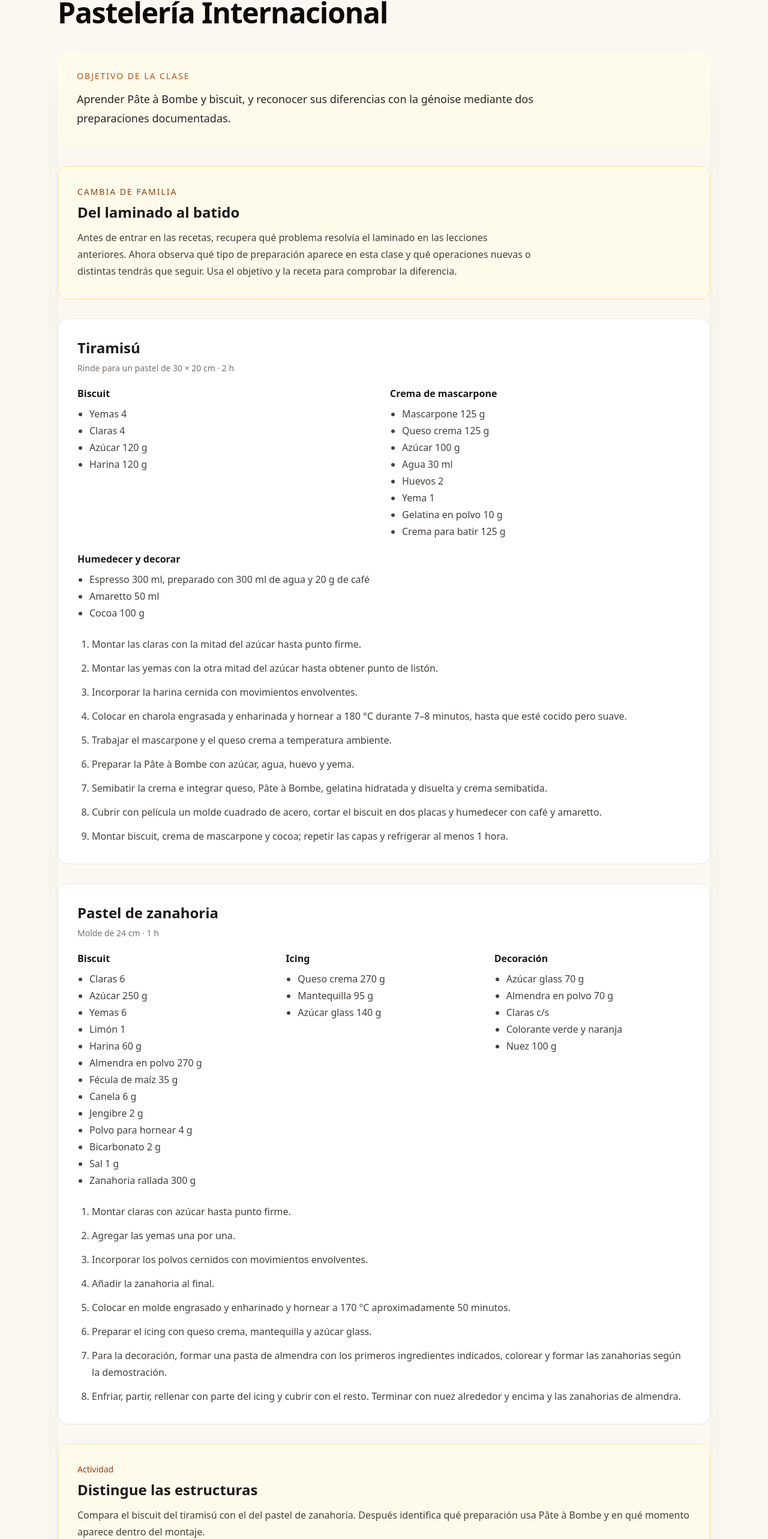
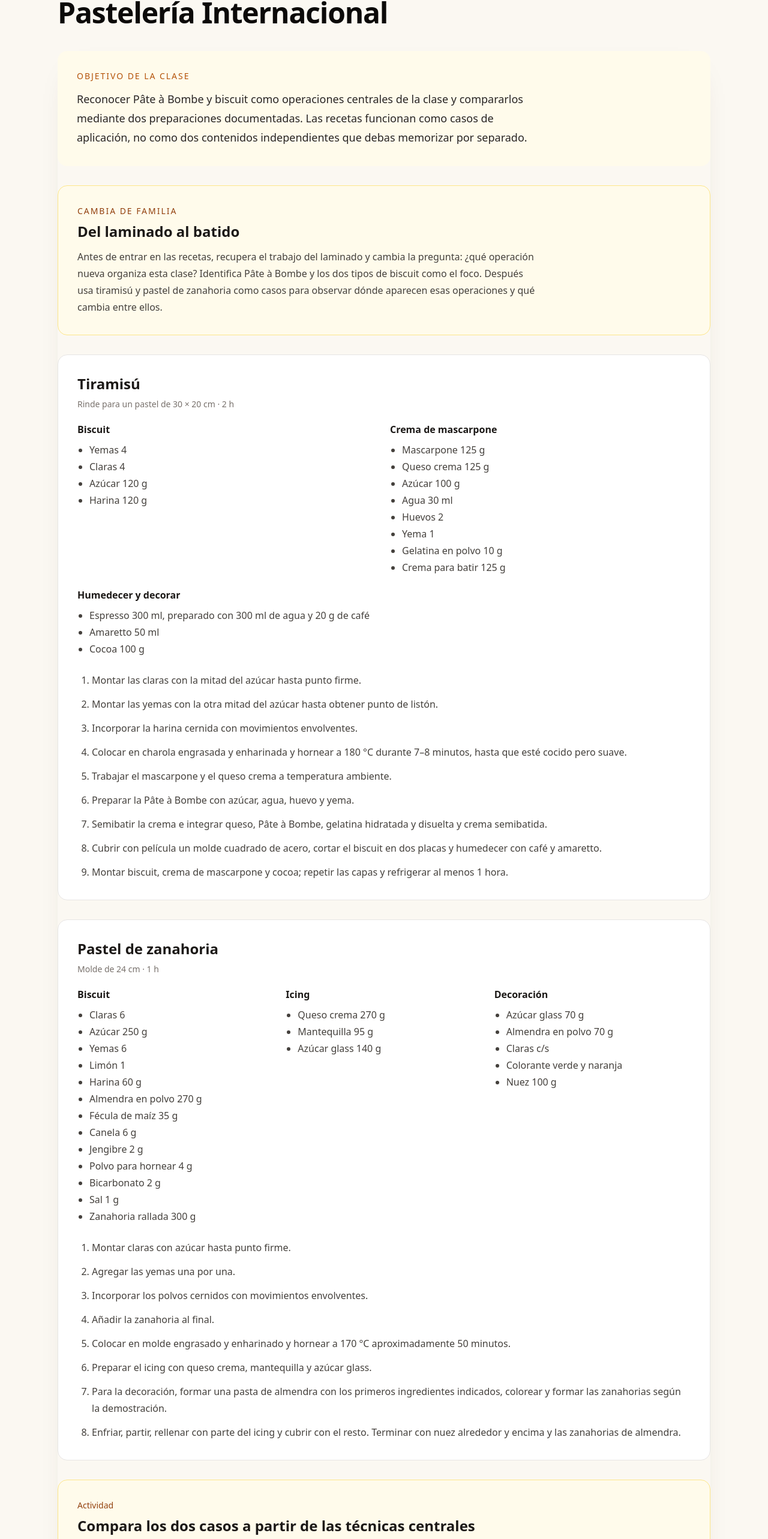
Before and after one commit to Drworm82/CursoPanadero, a Next.js app: page /leccion-pasteleria-internacional in a window 1280 px wide. Shown: the part 206-2772 px from the top of the page at 60% size. Built offline with nearby package versions, Linux system fonts and the light colour scheme; no server answers.

Commit message:
Refine international pastry lesson focus

```diff
--- a/pages/leccion-pasteleria-internacional.js
+++ b/pages/leccion-pasteleria-internacional.js
@@ -8,13 +8,13 @@ export default function LessonPage() {
       <div className="space-y-8">
         <section className="rounded-2xl bg-amber-50 p-6 sm:p-8">
           <p className="text-sm font-medium uppercase tracking-[0.14em] text-amber-700">Objetivo de la clase</p>
-          <p className="mt-3 max-w-3xl text-lg leading-8 text-stone-800">Aprender Pâte à Bombe y biscuit, y reconocer sus diferencias con la génoise mediante dos preparaciones documentadas.</p>
+          <p className="mt-3 max-w-3xl text-lg leading-8 text-stone-800">Reconocer Pâte à Bombe y biscuit como operaciones centrales de la clase y compararlos mediante dos preparaciones documentadas. Las recetas funcionan como casos de aplicación, no como dos contenidos independientes que debas memorizar por separado.</p>
         </section>
 
         <section className="rounded-2xl border border-amber-200 bg-amber-50 p-6 sm:p-8">
           <p className="text-sm font-medium uppercase tracking-[0.14em] text-amber-800">Cambia de familia</p>
           <h2 className="mt-2 text-2xl font-semibold text-stone-900">Del laminado al batido</h2>
-          <p className="mt-3 max-w-3xl leading-7 text-stone-700">Antes de entrar en las recetas, recupera qué problema resolvía el laminado en las lecciones anteriores. Ahora observa qué tipo de preparación aparece en esta clase y qué operaciones nuevas o distintas tendrás que seguir. Usa el objetivo y la receta para comprobar la diferencia.</p>
+          <p className="mt-3 max-w-3xl leading-7 text-stone-700">Antes de entrar en las recetas, recupera el trabajo del laminado y cambia la pregunta: ¿qué operación nueva organiza esta clase? Identifica Pâte à Bombe y los dos tipos de biscuit como el foco. Después usa tiramisú y pastel de zanahoria como casos para observar dónde aparecen esas operaciones y qué cambia entre ellos.</p>
         </section>
 
         <section className="rounded-2xl border border-stone-200 bg-white p-6 sm:p-8">
@@ -60,8 +60,8 @@ export default function LessonPage() {
 
         <section className="rounded-2xl border border-amber-200 bg-amber-50 p-6 sm:p-8">
           <p className="text-sm font-medium text-amber-800">Actividad</p>
-          <h2 className="mt-2 text-2xl font-semibold text-stone-900">Distingue las estructuras</h2>
-          <p className="mt-3 leading-7 text-stone-700">Compara el biscuit del tiramisú con el del pastel de zanahoria. Después identifica qué preparación usa Pâte à Bombe y en qué momento aparece dentro del montaje.</p>
+          <h2 className="mt-2 text-2xl font-semibold text-stone-900">Compara los dos casos a partir de las técnicas centrales</h2>
+          <p className="mt-3 leading-7 text-stone-700">Compara el biscuit del tiramisú con el del pastel de zanahoria. Después identifica qué preparación usa Pâte à Bombe, en qué momento aparece y qué parte de la clase corresponde a esa técnica. Finalmente señala una diferencia entre los dos casos que puedas demostrar directamente con las recetas.</p>
         </section>
 
         <section className="rounded-2xl border border-dashed border-stone-300 bg-stone-50 p-6 sm:p-8">
```
